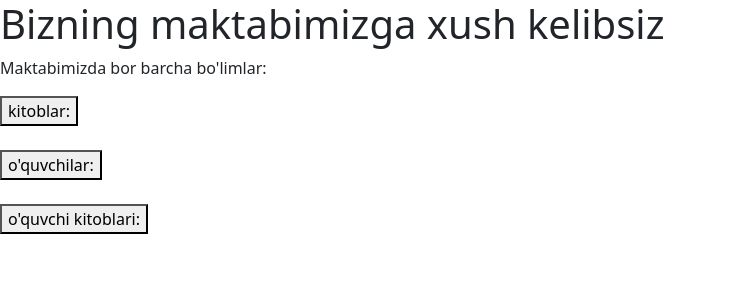
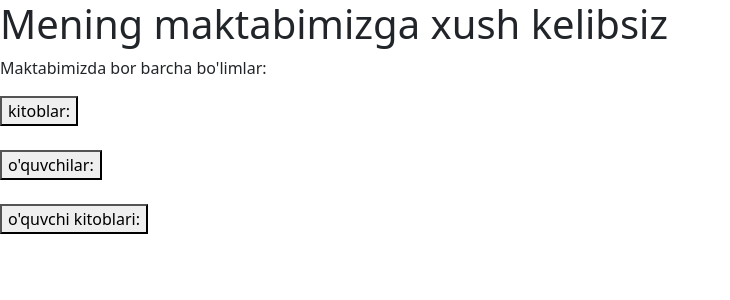
Before and after one commit to akagepubg-dev/school, a Django app: page / in a window 1280 px wide. Shown: the top 300 px of the page, without its empty margins (0-730 px from the left). Run offline with Django 5.2, Linux system fonts and the light colour scheme; parts of the project's set-up code (start-up, migrations or seed data) failed here and were passed over; some libraries are stand-ins or nearby versions.

Commit message:
endi tayyor

```diff
--- a/config/settings.py
+++ b/config/settings.py
@@ -16,12 +16,10 @@ SECRET_KEY = env.str('SECRET_KEY')
 DEBUG = False
 
 ALLOWED_HOSTS = [
+    'qochqarov.pythonanywhere.com',
     '127.0.0.1',
     'localhost',
-    'qochqarov.pythonanywhere.com'
 ]
-
-
 # Application definition
 
 INSTALLED_APPS = [
--- a/library/templates/home.html
+++ b/library/templates/home.html
@@ -4,7 +4,7 @@
 
 {% block content %}
 
-<h1>Bizning maktabimizga xush kelibsiz</h1>
+<h1>Mening maktabimizga xush kelibsiz</h1>
 <p>Maktabimizda bor barcha bo'limlar:</p>
 
 <form action="book">
```
